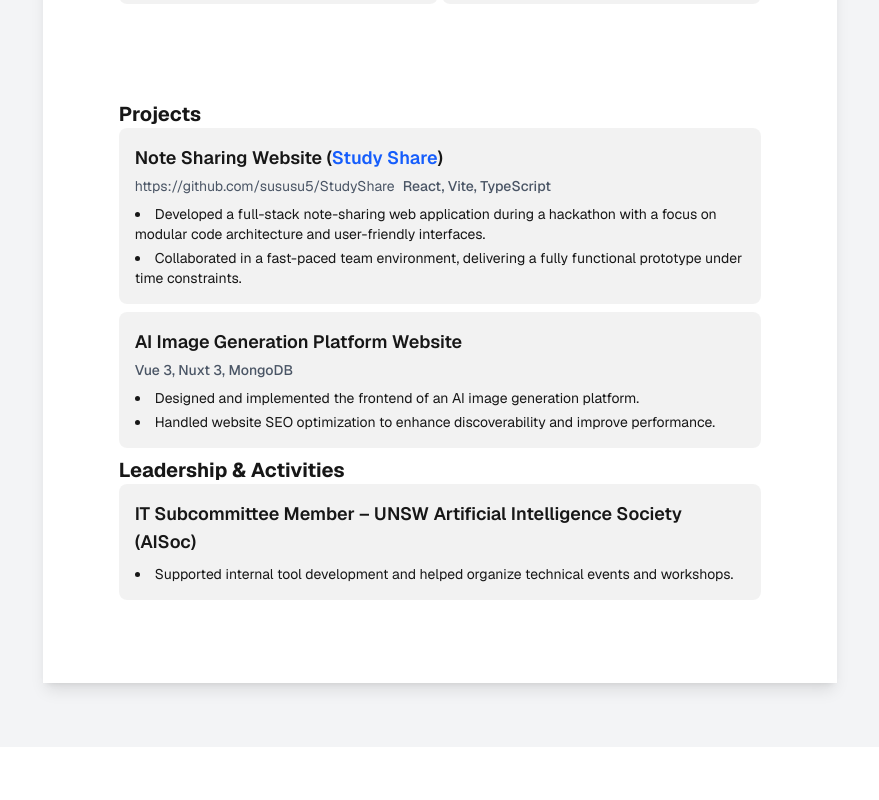
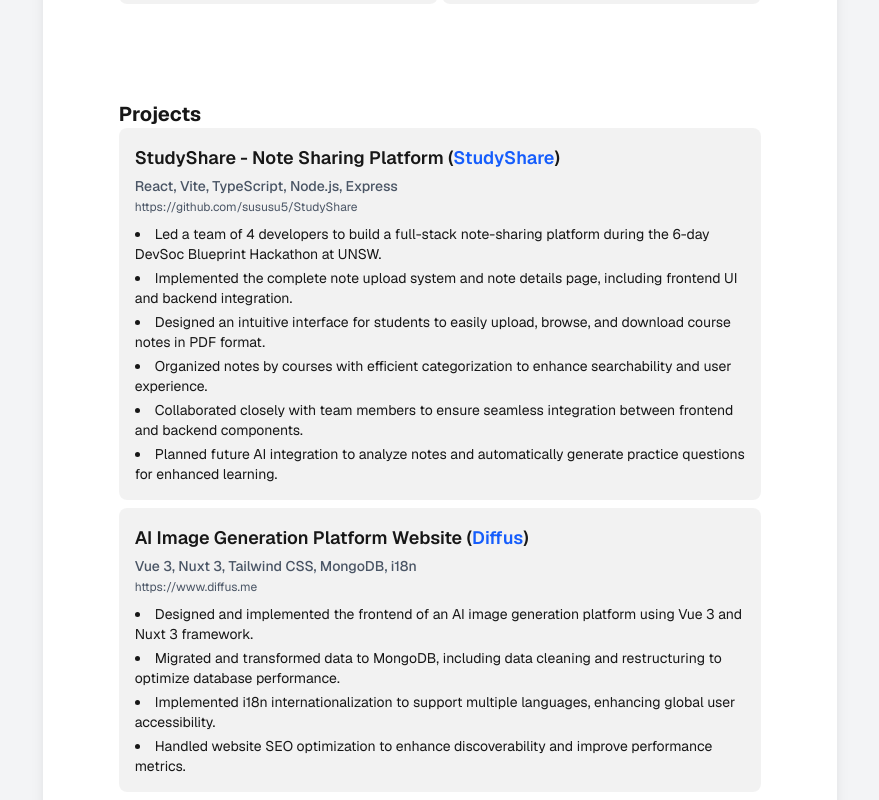
Before and after one commit to CUinspace233/my-resume, a Next.js app: page / in a window 1280 px wide. Shown: the part 800-1600 px from the top of the page, without its empty margins (200-1079 px from the left). Before the commit the page ends 1547 px from the top, so only its background shows below. Built offline with nearby package versions, Linux system fonts and the light colour scheme.

Commit message:
Refactor Projects component to utilize data mapping for project details. Introduced a structured ProjectData interface and enhanced project descriptions, improving readability and maintainability.

```diff
--- a/src/components/Projects.tsx
+++ b/src/components/Projects.tsx
@@ -1,44 +1,88 @@
 import { FC } from 'react';
+
+// Project metadata definition
+interface ProjectData {
+  title: string;
+  repoUrl?: string;
+  repoName?: string;
+  technologies: string[];
+  description: string[];
+  projectUrl?: string;
+  siteName?: string;
+}
+
+// Projects metadata
+const projectsData: ProjectData[] = [
+  {
+    title: "StudyShare - Note Sharing Platform",
+    repoUrl: "https://github.com/sususu5/StudyShare",
+    repoName: "StudyShare",
+    technologies: ["React", "Vite", "TypeScript", "Node.js", "Express"],
+    description: [
+      "Led a team of 4 developers to build a full-stack note-sharing platform during the 6-day DevSoc Blueprint Hackathon at UNSW.",
+      "Implemented the complete note upload system and note details page, including frontend UI and backend integration.",
+      "Designed an intuitive interface for students to easily upload, browse, and download course notes in PDF format.",
+      "Organized notes by courses with efficient categorization to enhance searchability and user experience.",
+      "Collaborated closely with team members to ensure seamless integration between frontend and backend components.",
+      "Planned future AI integration to analyze notes and automatically generate practice questions for enhanced learning."
+    ]
+  },
+  {
+    title: "AI Image Generation Platform Website",
+    technologies: ["Vue 3", "Nuxt 3", "Tailwind CSS", "MongoDB", "i18n"],
+    projectUrl: "https://www.diffus.me",
+    siteName: "Diffus",
+    description: [
+      "Designed and implemented the frontend of an AI image generation platform using Vue 3 and Nuxt 3 framework.",
+      "Migrated and transformed data to MongoDB, including data cleaning and restructuring to optimize database performance.",
+      "Implemented i18n internationalization to support multiple languages, enhancing global user accessibility.",
+      "Handled website SEO optimization to enhance discoverability and improve performance metrics."
+    ]
+  }
+];
 
 const Projects: FC = () => {
   return (
     <section className="w-full max-w-3xl mx-auto mb-2 mt-16">
       <h2 className="text-xl font-bold">Projects</h2>
       <div className="space-y-2">
-        <div className="bg-black/[.05] dark:bg-white/[.06] p-4 rounded-lg">
+        {projectsData.map((project, index) => (
+          <div key={index} className="bg-black/[.05] dark:bg-white/[.06] p-4 rounded-lg">
             <div className="mb-2">
               <h3 className="text-lg font-semibold">
-              Note Sharing Website (
-              <a href="https://github.com/sususu5/StudyShare"
+                {project.title}
+                {(project.repoName || project.projectUrl)&& (
+                  <>
+                    {" ("}
+                    <a href={project.repoUrl}
                        target="_blank"
                        rel="noopener noreferrer"
                        className="text-blue-600 dark:text-blue-400 hover:underline">
-                Study Share
-              </a>)
+                      {project.repoName}
+                    </a>
+                    <a href={project.projectUrl}
+                       target="_blank"
+                       rel="noopener noreferrer"
+                       className="text-blue-600 dark:text-blue-400 hover:underline">
+                      {project.siteName}
+                    </a>
+                    {")"}
+                  </>
+                )}
               </h3>
               <div className="text-sm text-gray-600 dark:text-gray-400 mt-1">
-              <span className="mr-2">https://github.com/sususu5/StudyShare</span>
-              <span className="font-medium">React, Vite, TypeScript</span>
+                <span className="font-medium flex flex-col">{project.technologies.join(", ")}</span>
+                {project.repoUrl && <span className="mr-2 text-xs">{project.repoUrl}</span>}
+                {project.projectUrl && <span className="mr-2 text-xs">{project.projectUrl}</span>}
               </div>
             </div>
             <ul className="list-disc list-inside space-y-1 text-sm">
-            <li>Developed a full-stack note-sharing web application during a hackathon with a focus on modular code architecture and user-friendly interfaces.</li>
-            <li>Collaborated in a fast-paced team environment, delivering a fully functional prototype under time constraints.</li>
+              {project.description.map((item, i) => (
+                <li key={i}>{item}</li>
+              ))}
             </ul>
           </div>
-
-        <div className="bg-black/[.05] dark:bg-white/[.06] p-4 rounded-lg">
-          <div className="mb-2">
-            <h3 className="text-lg font-semibold">AI Image Generation Platform Website</h3>
-            <div className="text-sm text-gray-600 dark:text-gray-400 mt-1">
-              <span className="font-medium">Vue 3, Nuxt 3, MongoDB</span>
-            </div>
-          </div>
-          <ul className="list-disc list-inside space-y-1 text-sm">
-            <li>Designed and implemented the frontend of an AI image generation platform.</li>
-            <li>Handled website SEO optimization to enhance discoverability and improve performance.</li>
-          </ul>
-        </div>
+        ))}
       </div>
     </section>
   );
```
Lines whose indentation alone changed are shown as unchanged.
